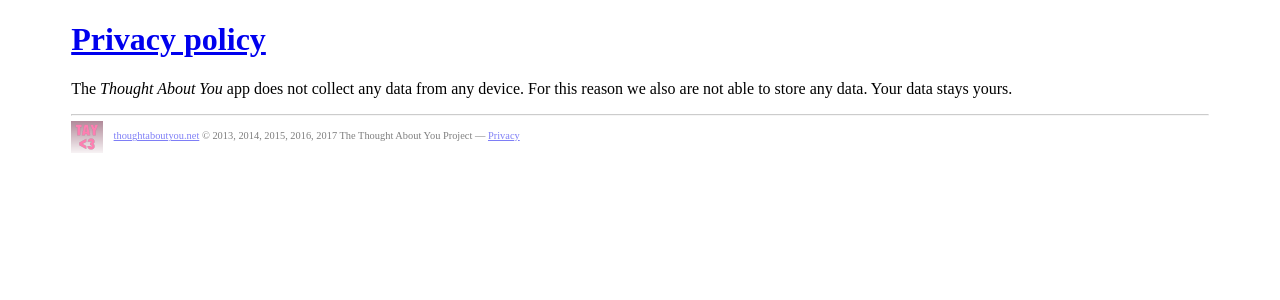
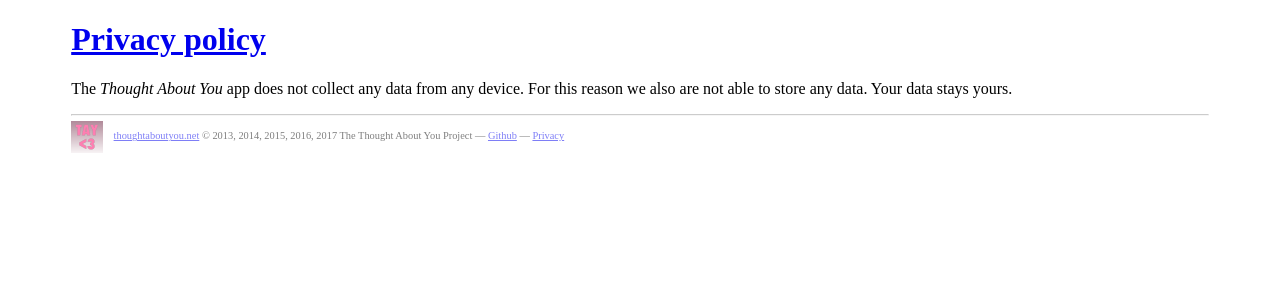
Before and after one commit to thoughtaboutyou/thoughtaboutyou.github.io, a Jekyll site: the page built from about/privacy/index.md, in a window 1280 px wide. Shown: the top 300 px of the page. Built offline with Jekyll 4.4.1, drawn with Linux system fonts in a browser that asks for light colours; some web fonts are replaced.

Commit message:
Add footer link to github

```diff
--- a/_layouts/page.html
+++ b/_layouts/page.html
@@ -24,7 +24,7 @@
     {{ content }}
   <footer class="container">
     <hr />
-    <a href="/"><img src="/resources/images/logo/square-32.png" alt="Thought About You logotype" title="Thought About You logotype" />{{ site.projectUrlReadable }}</a> &copy; 2013, 2014, 2015, 2016, 2017 The Thought About You Project — <a href="/about/privacy/">Privacy</a>
+    <a href="/"><img src="/resources/images/logo/square-32.png" alt="Thought About You logotype" title="Thought About You logotype" />{{ site.projectUrlReadable }}</a> &copy; 2013, 2014, 2015, 2016, 2017 The Thought About You Project — <a href="https://github.com/thoughtaboutyou">Github</a> — <a href="/about/privacy/">Privacy</a>
   </footer>
  <!--<script type="text/javascript" src="/resources/javascript/main.js"></script>-->
  {% include ga.html %}
```
